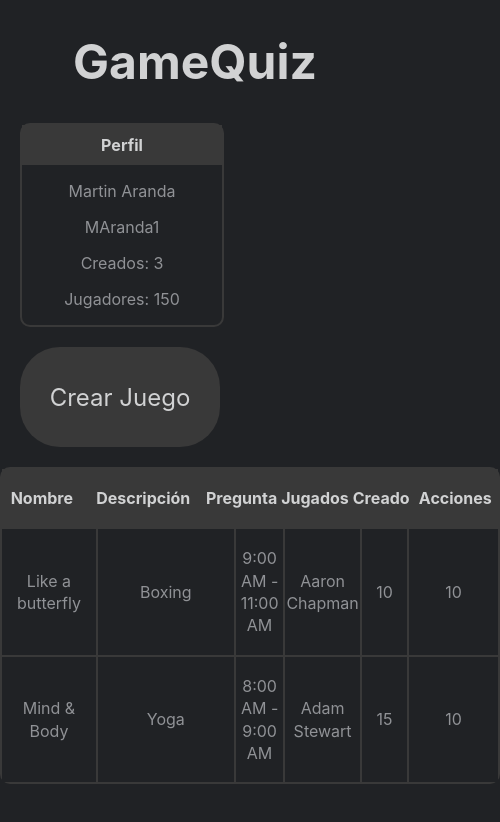
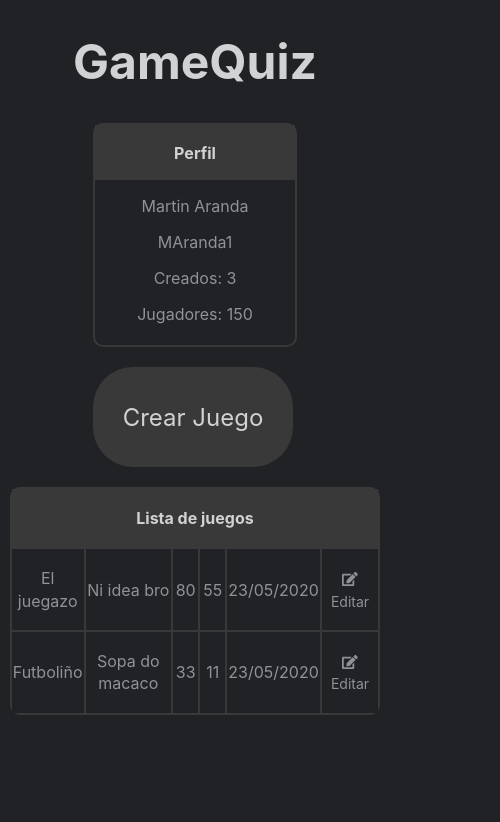
Before and after one commit to estebanmarichal70/gamequiz-app, a React (Create React App) app: page /perfil in a window 390 px wide. Shown: the top 822 px of the page, 500 px wide, since content can reach past the window. Built offline with nearby package versions, Linux system fonts and the light colour scheme.

Commit message:
Fixeos de perfil y responsive hecho

```diff
--- a/package.json
+++ b/package.json
@@ -3,6 +3,9 @@
   "version": "0.1.0",
   "private": true,
   "dependencies": {
+    "@fortawesome/fontawesome-svg-core": "^1.2.28",
+    "@fortawesome/free-solid-svg-icons": "^5.13.0",
+    "@fortawesome/react-fontawesome": "^0.1.9",
     "@testing-library/jest-dom": "^4.2.4",
     "@testing-library/react": "^9.5.0",
     "@testing-library/user-event": "^7.2.1",
--- a/src/assets/sass/App.scss
+++ b/src/assets/sass/App.scss
@@ -1,4 +1,5 @@
-//Aca van las variables
+/*===================================================================================================================*/
+/*[ Colores generales y de utilidad ]*/
 $color-primary: #202225;
 $color-secondary: #393939;
 $color-third: #36393f;
@@ -21,10 +22,11 @@ $large-breakpoint: 1200px;
 // Extra large devices (large desktops, 1200px and up)
 //@media (min-width: 1200px) { ... }
 
+/*===================================================================================================================*/
+/*[ Funciones reutilizables ]*/
 .d-flex {
   display: flex;
 }
-
 
 .flex-row {
   flex-direction: row;
@@ -69,6 +71,8 @@ $large-breakpoint: 1200px;
   }
 }
 
+/*===================================================================================================================*/
+/*[ Estilo de títulos y subtítulos ]*/
 .titulo-inicio {
   @extend .titulo;
   font-size: 3rem;
@@ -82,6 +86,9 @@ $large-breakpoint: 1200px;
   color: $color-texto-2;
 }
 
+
+/*===================================================================================================================*/
+/*[ Boton general ]*/
 .boton-inicio {
   background-color: $color-secondary;
   color: $color-texto-1;
@@ -99,13 +106,17 @@ $large-breakpoint: 1200px;
     transition: all 0.2s ease-in-out;
     &:hover {
       transform: scale(1.05);
-      background-color: $color-third;
+      background: $color-texto-1;
+      color: $color-third;
     }
     width: 400px;
     height: 150px;
   }
 }
 
+
+/*===================================================================================================================*/
+/*[ Estilo de links ]*/
 .link{
   text-decoration: none;
 }
@@ -116,6 +127,16 @@ $large-breakpoint: 1200px;
   font-size: 14px;
 }
 
+.link-gris {
+  @extend .link;
+  color: #909296;
+  font-size: 14px;
+}
+
+
+
+/*===================================================================================================================*/
+/*[ Form para registrar e iniciar sesión ]*/
 .form-login {
   padding: 0;
   display: flex;
@@ -171,7 +192,8 @@ $large-breakpoint: 1200px;
   }
 
   .form-box button[type="submit"]:hover {
-    background: $color-third;
+    background: $color-texto-1;
+    color: $color-third;
   }
 }
 
@@ -180,13 +202,23 @@ $large-breakpoint: 1200px;
 }
 
 
-/*==================================================================
-[ Tabla ]*/
+/*===================================================================================================================*/
+/*[ Tabla ]*/
 .wrap-table {
+  .hide {display: none;}
   margin-right: 20px;
   width: 1400px;
   @media (max-width: $phone-breakpoint) {
-    width: 500px;
+    margin: 0;
+    margin-bottom: 10px;
+    width: 95%;
+    .table-head th{
+      display: none;
+    }
+    .hide {display: block!important;}
+    .table-body {
+      max-height: 200px;
+    }
   }
 }
 
@@ -207,15 +239,15 @@ table {
 }
 
 .column3 {
-  width: 10%;
+  width: 8%;
 }
 
 .column4 {
-  width: 10%;
+  width: 8%;
 }
 
 .column5 {
-  width: 10%;
+  width: 14%;
 }
 
 .column6{
@@ -234,8 +266,8 @@ table {
 
 /*==================================================================
 [ Fixeo de tamaños ]*/
+.table {
 
-.table {
   position: relative;
   padding-top: 60px;
 }
@@ -254,7 +286,6 @@ table {
 
 /*==================================================================
 [ Estilo de Tabla]*/
-
 .table.style {
   text-align: center;
   background-color: $color-secondary;
@@ -273,10 +304,28 @@ table {
   background-color: $color-primary;
 }
 
+.botonTabla{
+  border: 0;
+  background: $color-secondary;
+  display: block;
+  margin: 10px auto;
+  text-align: center;
+  width: 30px;
+  height: 30px;
+  outline: none;
+  color: $color-texto-1;
+  border-radius: 24px;
+  transition: 0.25s;
+  cursor: pointer;
+  &:hover {
+    background: $color-texto-1;
+    color: $color-third;
+  }
+}
+
 
 /*==================================================================
 [ Estilo scroll]*/
-
 .scroll::-webkit-scrollbar-track
 {
     -webkit-box-shadow: inset 0 0 6px rgba(0,0,0,0.3);
@@ -296,12 +345,12 @@ table {
     background-color: #555;
 }
 
+
 /*==================================================================
-[ Card]*/
-
+[ Card ]*/
 .card {
   width: 400px;
-  height: 300px;
+  height: 230px;
   border: 2px solid $color-secondary;
   border-radius: 10px;
   background-color: $color-primary;
@@ -317,16 +366,21 @@ table {
   }
   @media (max-width: $phone-breakpoint) {
     width: 200px;
-    height: 200px;
+    height: 220px;
   }
 }
 
 .flex-izq {
   margin-left: 20px;
+  @media (max-width: $phone-breakpoint) {
+    margin: 0;
+  }
 }
 
 .contenedor {
   @media (max-width: $phone-breakpoint) {
     flex-direction: column;
+    justify-content: center;
+    align-items: center;
   }
 }
--- a/src/views/usuario/login.view.js
+++ b/src/views/usuario/login.view.js
@@ -22,11 +22,11 @@ class Login extends Component {
     }
 
     handleClick() {
-        if (this.state.username != "" && this.state.password.length > 4) {
+        if (this.state.username !== "" && this.state.password.length > 4) {
             this.setState({...this.state, errorPrinted: false});
             this.props.loginUser({username: this.state.username, password: this.state.password}, this.props.history);
         } else {
-            if (this.state.username == "") {
+            if (this.state.username === "") {
                 toast.error("Ingrese un nombre de usuario correcto.")
             }
             if (this.state.password < 4) {
@@ -56,7 +56,7 @@ class Login extends Component {
     render() {
         return (
             <div>
-                <ToastContainer/>
+                <ToastContainer position="top-center"/>
                 <div className="titulo-login">Iniciar Sesión</div>
                 <input type="text" value={this.state.username}
                        onChange={event => this.setState({...this.state, username: event.target.value})}
--- a/src/views/usuario/perfil.view.js
+++ b/src/views/usuario/perfil.view.js
@@ -1,6 +1,9 @@
 import React,{Component}  from 'react';
 import '../../assets/sass/App.scss';
 import BotonInicio from "../../components/boton-Inicio.component";
+import { FontAwesomeIcon } from '@fortawesome/react-fontawesome'
+import { faEdit, faCheckCircle, faTimesCircle } from '@fortawesome/free-solid-svg-icons'
+import  {Link } from "react-router-dom";
 
 class Perfil extends Component {
     render() {
@@ -12,7 +15,7 @@ class Perfil extends Component {
                 <div className="d-flex jc-sb contenedor">
                     <div className="flex-izq flex-column">
                         <div className="card">
-                            <div className="card-header h-20 center-all titulo"><span>Perfil</span></div>
+                            <div className="card-header h-25 center-all titulo"><span>Perfil</span></div>
                             <div className="card-body subtitulo">
                                 <p>Martin Aranda</p>
                                 <p>MAranda1</p>
@@ -28,6 +31,7 @@ class Perfil extends Component {
                                 <table>
                                     <thead>
                                         <tr>
+                                            <th className="hide">Lista de juegos</th>
                                             <th className="column1">Nombre</th>
                                             <th className="column2">Descripción</th>
                                             <th className="column3">Pregunta</th>
@@ -42,20 +46,28 @@ class Perfil extends Component {
                                 <table>
                                     <tbody>
                                         <tr>
-                                            <td className="column1">Like a butterfly</td>
-                                            <td className="column2">Boxing</td>
-                                            <td className="column3">9:00 AM - 11:00 AM</td>
-                                            <td className="column4">Aaron Chapman</td>
-                                            <td className="column5">10</td>
-                                            <td className="column6">10</td>
+                                            <td className="column1">El juegazo</td>
+                                            <td className="column2">Ni idea bro</td>
+                                            <td className="column3">80</td>
+                                            <td className="column4">55</td>
+                                            <td className="column5">23/05/2020</td>
+                                            <td className="column6">
+                                                <Link className="link-gris" to="#"><FontAwesomeIcon icon={faEdit} color="#909296"/> Editar</Link><br/>
+                                                {/*<Link className="link-gris"><FontAwesomeIcon icon={faCheckCircle} color="#909296"/> Activar</Link>
+                                                <Link className="link-gris"><FontAwesomeIcon icon={faTimesCircle} color="#909296"/> Desactivar</Link>*/ }
+                                            </td>
                                         </tr>
                                         <tr>
-                                            <td className="column1">Mind & Body</td>
-                                            <td className="column2">Yoga</td>
-                                            <td className="column3">8:00 AM - 9:00 AM</td>
-                                            <td className="column4">Adam Stewart</td>
-                                            <td className="column5">15</td>
-                                            <td className="column6">10</td>
+                                            <td className="column1">Futboliño</td>
+                                            <td className="column2">Sopa do macaco</td>
+                                            <td className="column3">33</td>
+                                            <td className="column4">11</td>
+                                            <td className="column5">23/05/2020</td>
+                                            <td className="column6">
+                                                <Link className="link-gris" to="#"><FontAwesomeIcon icon={faEdit} color="#909296"/> Editar</Link><br/>
+                                                {/*<Link className="link-gris"><FontAwesomeIcon icon={faCheckCircle} color="#909296"/> Activar</Link>
+                                                <Link className="link-gris"><FontAwesomeIcon icon={faTimesCircle} color="#909296"/> Desactivar</Link>*/ }
+                                            </td>
                                         </tr>
                                     </tbody>
                                 </table>
--- a/src/views/usuario/registrar.view.js
+++ b/src/views/usuario/registrar.view.js
@@ -56,43 +56,17 @@ class Registrar extends Component {
             .then(response => {
                 console.log(response.data)
 
-                toast.success('Se ha creado el usuario correctamente', {
-                    position: "top-center",
-                    autoClose: 3000,
-                    hideProgressBar: false,
-                    closeOnClick: true,
-                    pauseOnHover: true,
-                    draggable: true,
-                    progress: undefined,
-                });
+                toast.success('Se ha creado el usuario correctamente');
             }).catch(err => console.log(err))
         } else {
-            toast.error('Las contraseñas no coinciden', {
-                position: "top-center",
-                autoClose: 3000,
-                hideProgressBar: false,
-                closeOnClick: true,
-                pauseOnHover: true,
-                draggable: true,
-                progress: undefined,
-            });
+            toast.error('Las contraseñas no coinciden');
         }
     }
 
     render() {
         return (
             <div>
-                <ToastContainer
-                    position="top-center"
-                    autoClose={3000}
-                    hideProgressBar={false}
-                    newestOnTop={false}
-                    closeOnClick
-                    rtl={false}
-                    pauseOnFocusLoss
-                    draggable
-                    pauseOnHover
-                />
+                <ToastContainer position="top-center" />
                 <form onSubmit={this.onSubmit}>
                     <div className="titulo-login">Registrarse</div>
                     <input type="text" placeholder="Nombre" name="nombre" value={this.state.nombre} onChange={this.onChange} autoFocus required/>
```
Also changed, not shown: 1 other file (tests, documents, lock files or other folders).
